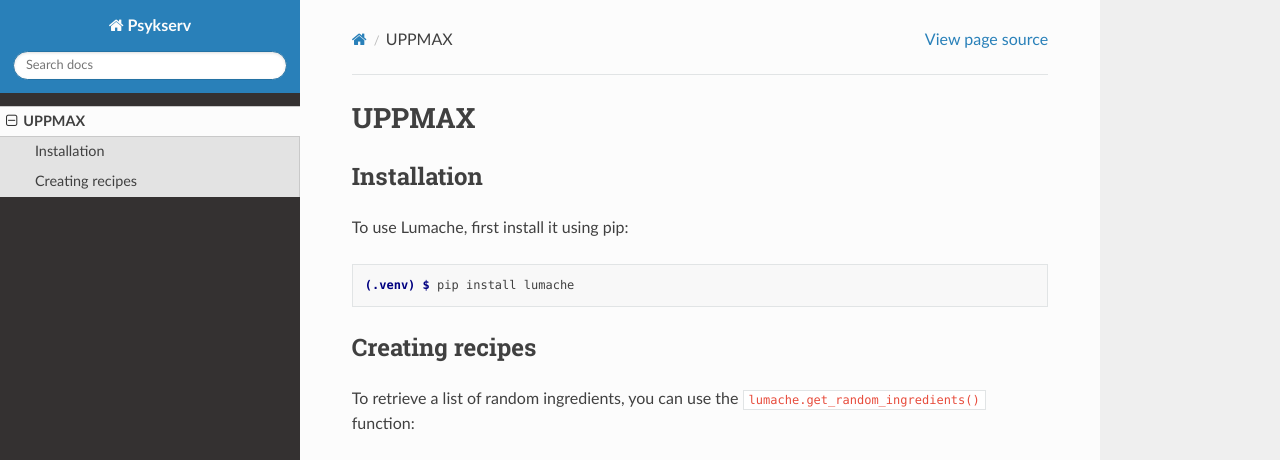
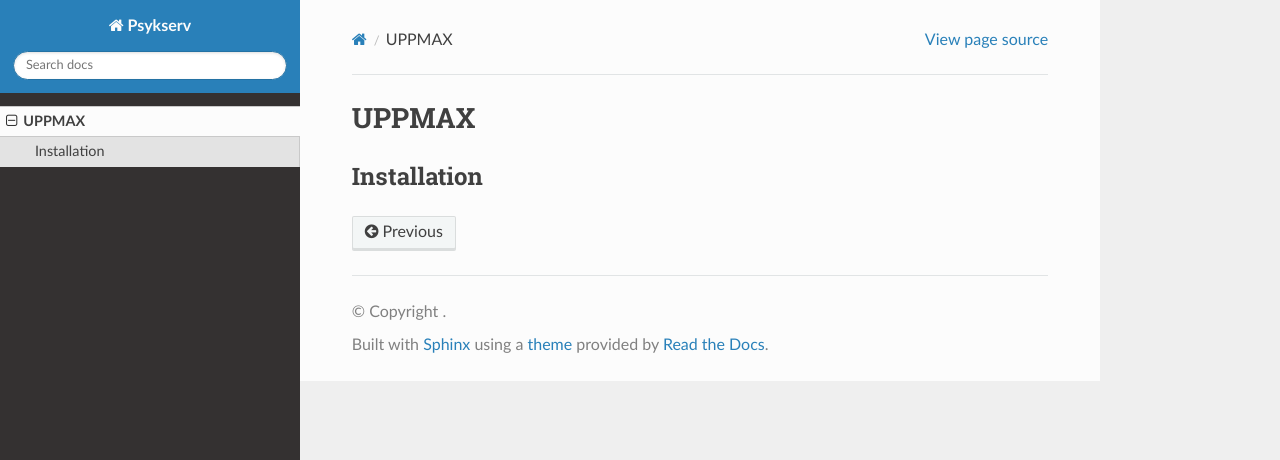
Before and after one commit to psychmedImaging/rtd-psykserver, a Sphinx documentation site: the page built from docs/source/UPPMAX.rst, in a window 1280 px wide and 1095 px high. Shown: the top 460 px of the window. Built offline with Sphinx 7.4.7 and the Read the Docs theme 3.1.0, drawn with Linux system fonts in a browser that asks for light colours; some of the changed text lies outside the part shown; grey boxes are pictures that could not be loaded.

Commit message:
Update UPPMAX.rst

```diff
--- a/docs/source/UPPMAX.rst
+++ b/docs/source/UPPMAX.rst
@@ -5,29 +5,3 @@
 
 Installation
 ------------
-
-To use Lumache, first install it using pip:
-
-.. code-block:: console
-
-   (.venv) $ pip install lumache
-
-Creating recipes
-----------------
-
-To retrieve a list of random ingredients,
-you can use the ``lumache.get_random_ingredients()`` function:
-
-.. autofunction:: lumache.get_random_ingredients
-
-The ``kind`` parameter should be either ``"meat"``, ``"fish"``,
-or ``"veggies"``. Otherwise, :py:func:`lumache.get_random_ingredients`
-will raise an exception.
-
-.. autoexception:: lumache.InvalidKindError
-
-For example:
-
->>> import lumache
->>> lumache.get_random_ingredients()
-['shells', 'gorgonzola', 'parsley']
```
